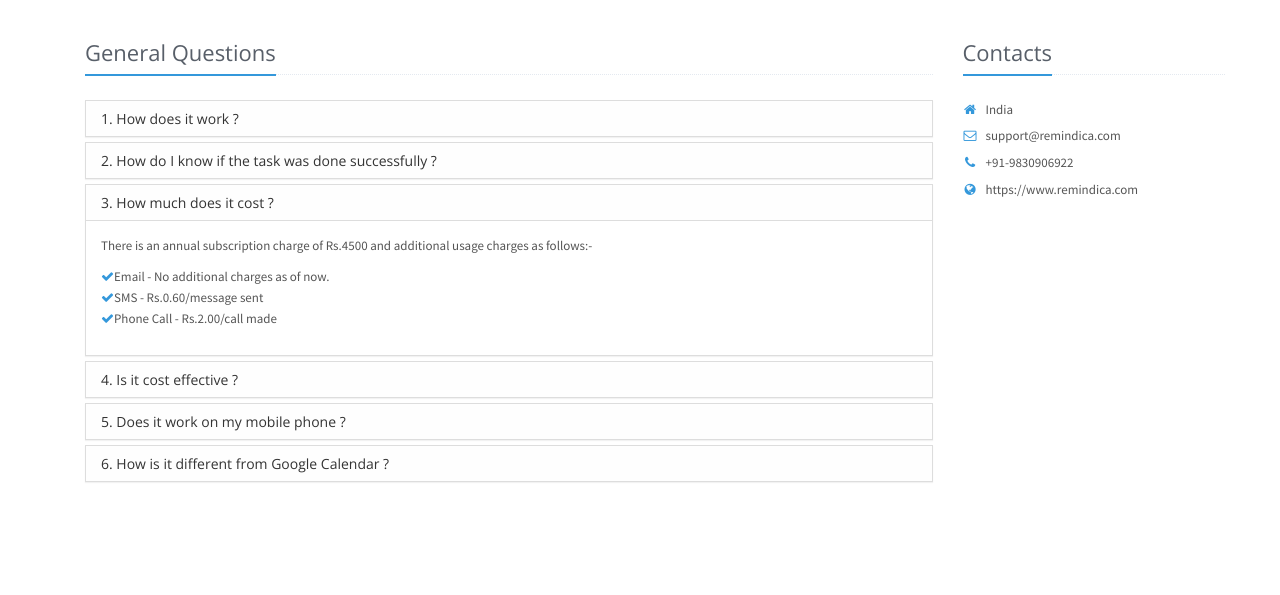
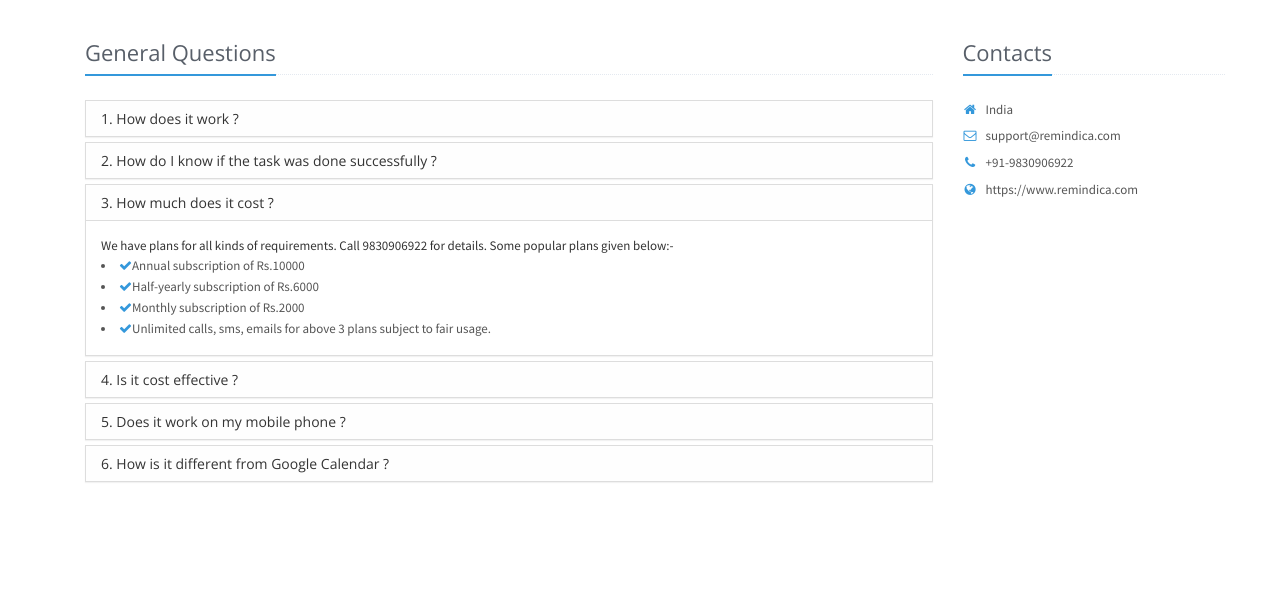
Before and after one commit to udayj/ReminderService, a Flask app: page /faq in a window 1280 px wide, after a click on "3. How much does it cost ?". Shown: the part 541-1136 px from the top of the page. Run offline with Flask 2, Linux system fonts and the light colour scheme; parts of the project's set-up code (start-up, migrations or seed data) failed here and were passed over; some libraries are stand-ins or nearby versions.

Commit message:
mixpanel integration, faq changes

```diff
--- a/application.py
+++ b/application.py
@@ -393,7 +393,7 @@ def signup():
 		salt='reminderserviceactivateusingtoken'
 		activation_hash=hashlib.sha512(salt+data['email']).hexdigest()[10:30]
 
-		exist_user=db.users.find({'email':data['email']})
+		exist_user=db.users.find({'email':data['email'].lower()})
 		try:
 			exist_user.next()
 			return render_template('signup.html',active='signup',signup_error='Email already exists',username=username,email=data['email'])
@@ -401,7 +401,7 @@ def signup():
 			pass
 
 		_id=db.users.save({'name':username,
-					   'email':data['email'],
+					   'email':data['email'].lower(),
 					   'password':hashlib.sha512(SALT+data['password']).hexdigest(),
 					   'activation_hash':activation_hash,
 					   'active':False})
@@ -532,11 +532,28 @@ def forgot_password():
 			return render_template('forgot-password.html',error="Please enter correct email id to reset password")
 
 
+@app.route('/update_emails')
+def update_emails():
+	client=MongoClient()
+	db=client[app.config['DATABASE']]
+	users=db.users.find()
+	for user in users:
+		user['email']=user['email'].lower()
+		db.users.save(user)
+	output=[]
+	output.append({'result':'success'})
+
+	js=json.dumps(output)
+
+	resp=Response(js,status=200,mimetype='application/json')
+	return resp
+
+
 
 @app.route('/login',methods=['GET','POST'])
 def login():
-	yc=request.args.get('yc')
-	if yc and yc=='ycombinatorfellowship':
+	yc=request.args.get('user')
+	if yc and yc=='special_demo':
 		client=MongoClient()
 		db=client[app.config['DATABASE']]
 		user=db.users.find({'email':'demo@remindica.com'})
@@ -571,7 +588,7 @@ def login():
 	client=MongoClient()
 	db=client[app.config['DATABASE']]
 	password=hashlib.sha512(SALT+password).hexdigest()
-	user=db.users.find({'email':username,'password':password})
+	user=db.users.find({'email':username.lower(),'password':password})
 	try:
 		user=user.next()
 		ret_user=User(name=user['name'],email=user['email'],password=user['password'],active=user['active'],_id=str(user['_id']))
--- a/templates/activate_error.html
+++ b/templates/activate_error.html
@@ -1,6 +1,6 @@
 {% extends "base.html" %}
 
-{% block head %}
+{% block css %}
 <link rel="stylesheet" href="/static/stylesheets/jquery-ui.min.css">
 <link rel="stylesheet" href="/static/stylesheets/faq.css">
 {% endblock %}
--- a/templates/base.html
+++ b/templates/base.html
@@ -42,6 +42,10 @@
 
 </script>
 
+
+<!-- start Mixpanel --><script type="text/javascript">(function(e,b){if(!b.__SV){var a,f,i,g;window.mixpanel=b;b._i=[];b.init=function(a,e,d){function f(b,h){var a=h.split(".");2==a.length&&(b=b[a[0]],h=a[1]);b[h]=function(){b.push([h].concat(Array.prototype.slice.call(arguments,0)))}}var c=b;"undefined"!==typeof d?c=b[d]=[]:d="mixpanel";c.people=c.people||[];c.toString=function(b){var a="mixpanel";"mixpanel"!==d&&(a+="."+d);b||(a+=" (stub)");return a};c.people.toString=function(){return c.toString(1)+".people (stub)"};i="disable time_event track track_pageview track_links track_forms register register_once alias unregister identify name_tag set_config people.set people.set_once people.increment people.append people.union people.track_charge people.clear_charges people.delete_user".split(" ");
+for(g=0;g<i.length;g++)f(c,i[g]);b._i.push([a,e,d])};b.__SV=1.2;a=e.createElement("script");a.type="text/javascript";a.async=!0;a.src="undefined"!==typeof MIXPANEL_CUSTOM_LIB_URL?MIXPANEL_CUSTOM_LIB_URL:"file:"===e.location.protocol&&"//cdn.mxpnl.com/libs/mixpanel-2-latest.min.js".match(/^\/\//)?"https://cdn.mxpnl.com/libs/mixpanel-2-latest.min.js":"//cdn.mxpnl.com/libs/mixpanel-2-latest.min.js";f=e.getElementsByTagName("script")[0];f.parentNode.insertBefore(a,f)}})(document,window.mixpanel||[]);
+mixpanel.init("15b097f27f9de5c7cfbe2759ebbc50f5");</script><!-- end Mixpanel -->
 
 
 </head>
--- a/templates/faq.html
+++ b/templates/faq.html
@@ -103,11 +103,11 @@
                         </div>
                         <div id="collapseThree" class="panel-collapse collapse">
                             <div class="panel-body">
-                                <p>There is an annual subscription charge of Rs.4500 and additional usage charges as follows:-</p>
-                                <ul class="list-unstyled">
-                                    <li><i class="fa fa-check color-green"></i>Email - No additional charges as of now.</li>
-                                    <li><i class="fa fa-check color-green"></i>SMS - Rs.0.60/message sent</li>
-                                    <li><i class="fa fa-check color-green"></i>Phone Call - Rs.2.00/call made</li>
+                            We have plans for all kinds of requirements. Call 9830906922 for details. Some popular plans given below:-
+                                    <li><i class="fa fa-check color-green"></i>Annual subscription of Rs.10000</li>
+                                    <li><i class="fa fa-check color-green"></i>Half-yearly subscription of Rs.6000</li>
+                                    <li><i class="fa fa-check color-green"></i>Monthly subscription of Rs.2000</li>
+                                    <li><i class="fa fa-check color-green"></i>Unlimited calls, sms, emails for above 3 plans subject to fair usage.</li>
                                 </ul>
                             </div>
                         </div>
--- a/templates/front.html
+++ b/templates/front.html
@@ -151,6 +151,8 @@
         App.initSliders();
         Index.initParallaxSlider();
     });
+
+    mixpanel.track("Main Page View");
 </script>
 <link rel="prefetch" href="/static/stylesheets/jquery-ui.min.css">
 <link rel="prefetch" href="/static/stylesheets/registration.css">
--- a/templates/login.html
+++ b/templates/login.html
@@ -89,5 +89,6 @@ $('#form').submit(function(){
     });
 
 
+mixpanel.track("Login Page View");
 </script>
       {% endblock %}
--- a/templates/signup.html
+++ b/templates/signup.html
@@ -95,5 +95,7 @@ $('#form').submit(function(){
 
 
     });
+
+mixpanel.track("Signup Page View");
 </script>
 {% endblock %}
```
